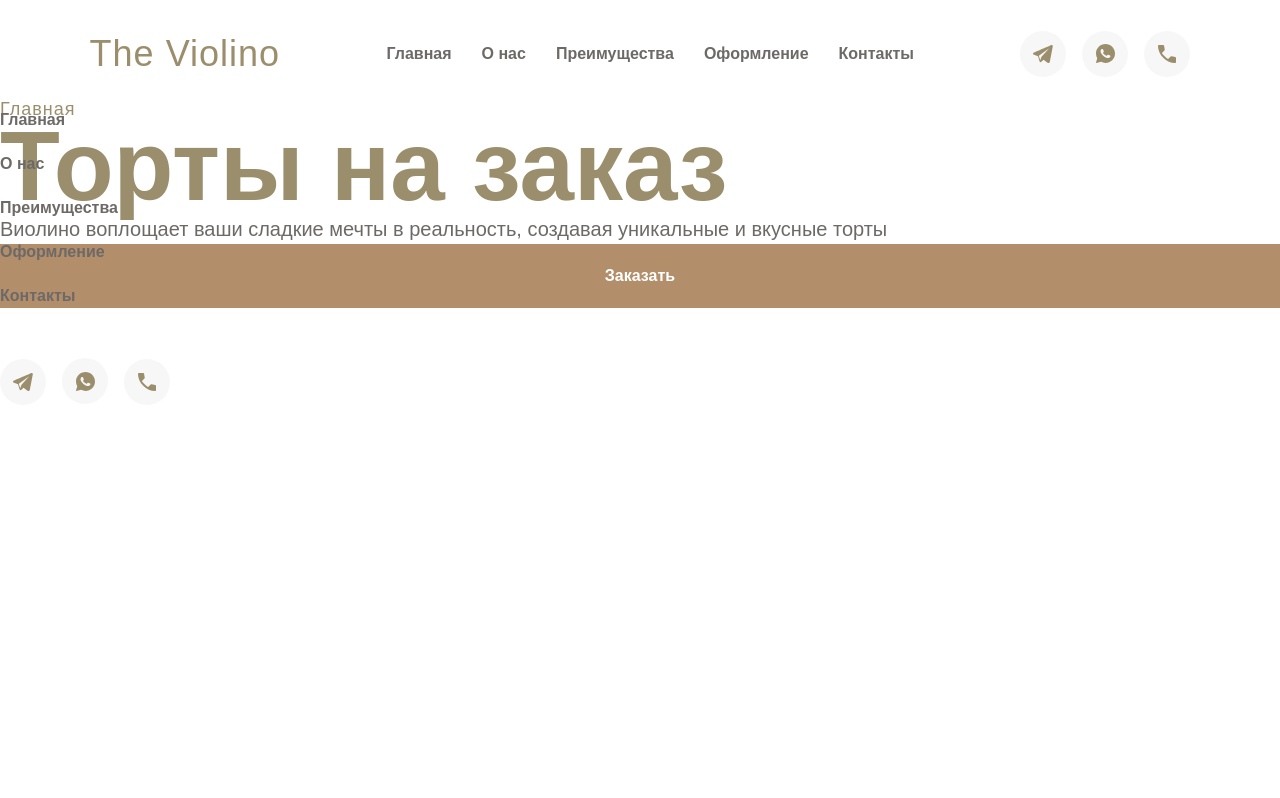
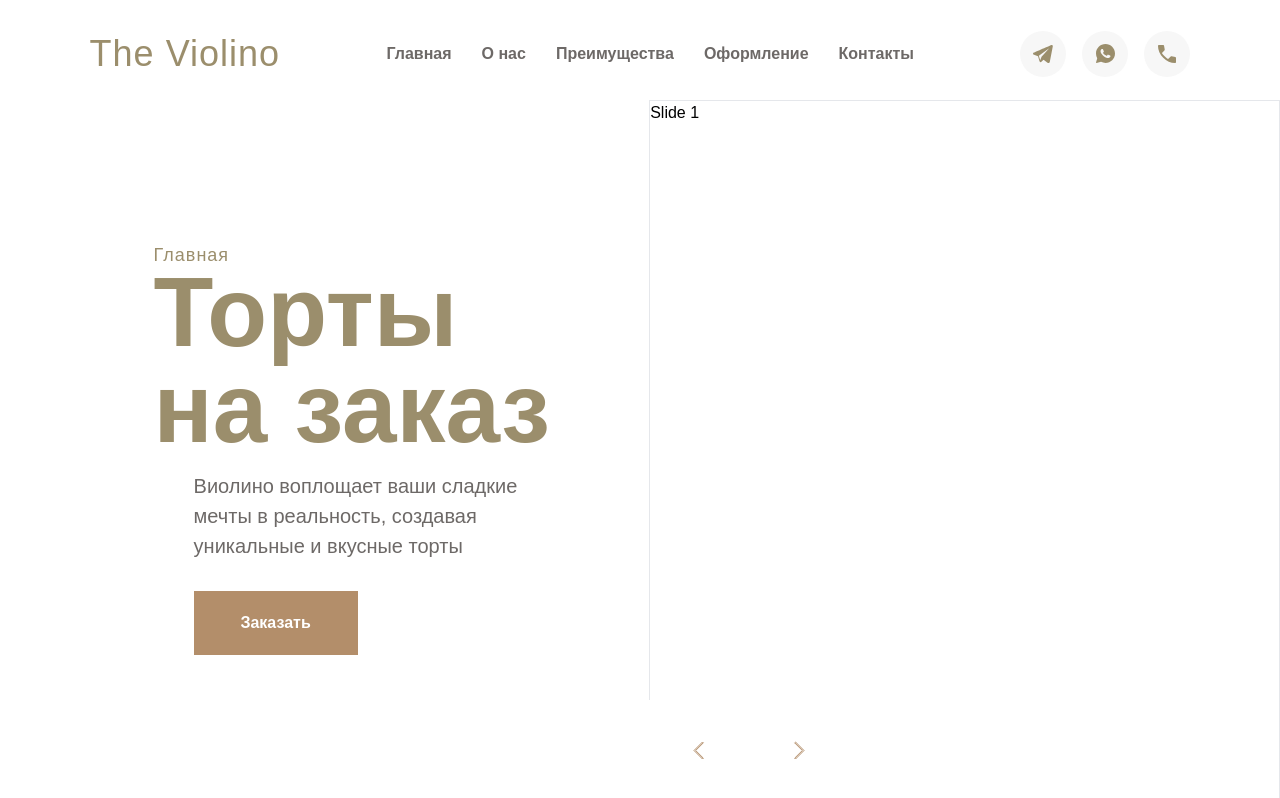
Before and after one commit to Goratsy/Violino, a React (Vite) app: page / in a window 1280 px wide. Shown: the top 798 px of the page. Built offline with nearby package versions, Linux system fonts and the light colour scheme.

Commit message:
Adding carousel and the buttons which switches the images

```diff
--- a/package.json
+++ b/package.json
@@ -11,6 +11,7 @@
   },
   "dependencies": {
     "classnames": "^2.5.1",
+    "embla-carousel-react": "^8.5.1",
     "react": "^18.3.1",
     "react-dom": "^18.3.1",
     "react-router-dom": "^7.0.2"
--- /dev/null
+++ b/src/components/UI/button/ButtonSwitch.tsx
@@ -0,0 +1,30 @@
+import classNames from "classnames";
+import { ButtonHTMLAttributes, FC } from "react";
+
+
+interface Props extends ButtonHTMLAttributes<HTMLButtonElement> {
+    rotateArrow?: string,
+    accent?: boolean,
+}
+
+const ButtonSwitch: FC<Props> = ({ rotateArrow, accent = false, ...attributes }) => {
+    let linkClass = classNames(
+        'flex items-center justify-center',
+        'duration-500 ease-in-out transition-colors',
+        `${accent ? 'bg-accent hover:bg-accentHover stroke-white fill-white' : 'bg-white hover:bg-[#fffcfa] stroke-accent fill-accent'}`,
+        'w-[100px] h-[100px]',
+        'TS:w-[50px] TS:h-[50px]',
+    );
+
+    return (
+        <>
+            <button type="button" {...attributes} className={linkClass}>
+                <svg className={`${rotateArrow} w-[12px] h-[19px]`} viewBox="0 0 12 19" fill="none" xmlns="http://www.w3.org/2000/svg">
+                    <path d="M9.5 18L1 9.5L9.5 1L10.3333 1.83333L2.66667 9.5L10.3333 17.1667L9.5 18Z" />
+                </svg>
+            </button>
+        </>
+    );
+}
+
+export default ButtonSwitch;
--- /dev/null
+++ b/src/components/UI/carousel/Carousel.css
@@ -0,0 +1,12 @@
+.embla {
+    overflow: hidden;
+}
+.embla__container {
+    display: flex;
+    height: 100%;
+}
+.embla__slide {
+    flex: 0 0 100%;
+    min-width: 0;
+    height: 100%;
+}
--- a/src/components/UI/carousel/Carousel.tsx
+++ b/src/components/UI/carousel/Carousel.tsx
@@ -1,9 +1,34 @@
-import { FC } from "react";
+import useEmblaCarousel from "embla-carousel-react";
+import { FC, useCallback } from "react";
+import './Carousel.css';
+import ButtonSwitch from "../button/ButtonSwitch";
 
 const Carousel: FC = () => {
+    const [emblaRef, emblaApi] = useEmblaCarousel({ loop: true })
+
+    const scrollPrev = useCallback(() => {
+        if (emblaApi) emblaApi.scrollPrev()
+    }, [emblaApi])
+
+    const scrollNext = useCallback(() => {
+        if (emblaApi) emblaApi.scrollNext()
+    }, [emblaApi])
+
     return (
         <>
-
+            <div className="relative h-full">
+                <div className="embla h-full" ref={emblaRef}>
+                    <div className="embla__container h-full">
+                        <div className="embla__slide border h-full">Slide 1</div>
+                        <div className="embla__slide border h-full">Slide 2</div>
+                        <div className="embla__slide border h-full">Slide 3</div>
+                    </div>
+                </div>
+                <div className="absolute bottom-0 left-0 flex">
+                    <ButtonSwitch onClick={scrollPrev}></ButtonSwitch>
+                    <ButtonSwitch onClick={scrollNext} rotateArrow="rotate-180"></ButtonSwitch>
+                </div>
+            </div>
         </>
     );
 }
--- a/src/components/UI/text/H1.tsx
+++ b/src/components/UI/text/H1.tsx
@@ -3,13 +3,15 @@ import classNames from 'classnames';
 
 interface Props {
     children: ReactNode,
-    align?: string
+    align?: string,
+    textWrap?: string
 }
 
-const H1: FC<Props> = ({children, align = 'text-left'}) => {
+const H1: FC<Props> = ({children, align = 'text-left', textWrap}) => {
     let headingClass = classNames(
         'font-sans text-primary font-semibold',
         align,
+        textWrap,
 
         'text-h1_D',
         'T:text-h1_T',
--- a/src/components/componentsOfPages/user/Header/Header.tsx
+++ b/src/components/componentsOfPages/user/Header/Header.tsx
@@ -14,20 +14,31 @@ const Header: FC = () => {
     }
 
     useEffect(() => {
+        const handleResize = () => {
+            if (window.innerWidth >= 1200) { // Если ширина >= 1200px (desktop)
+                setIsOpenBurgerMenu(false); // Закрыть меню
+                document.body.style.overflow = ''; // Восстановить прокрутку
+            }
+        };
+
         if (isOpenBurgerMenu) {
-            document.body.style.overflow = 'hidden'; // Отключаем прокрутку
+            document.body.style.overflow = 'hidden';
         } else {
-            document.body.style.overflow = ''; // Восстанавливаем прокрутку
+            document.body.style.overflow = '';
         }
+
+        // Добавляем слушатель на изменение размеров окна
+        window.addEventListener('resize', handleResize);
 
         // Очистка эффекта
         return () => {
-            document.body.style.overflow = '';
+            document.body.style.overflow = ''; // Восстанавливаем прокрутку при размонтировании
+            window.removeEventListener('resize', handleResize); // Удаляем слушатель
         };
     }, [isOpenBurgerMenu]);
 
     return (
-        <header className={`absolute w-full z-50 duration-500 ease overflow-hidden ${isOpenBurgerMenu ? 'L:h-full L:bg-surface' : 'bg-transparent h-[100px]'}`}>
+        <header className={`absolute w-full z-50 duration-500 ease overflow-hidden h-[100px] ${isOpenBurgerMenu ? 'L:h-full L:bg-surface' : 'bg-transparent'}`}>
             <div className={`w-full flex justify-between items-center px-[7%] py-[27px] L:px-[20px] TS:py-[20px] duration-500 ease-out`}>
                 <Logo></Logo>
                 <nav className="L:hidden flex justify-center items-center gap-[30px] whitespace-nowrap font-semibold text-[16px] text-secondary">
@@ -72,7 +83,7 @@ const Header: FC = () => {
                     ></span>
                 </div>
             </div>
-            <div className={`duration-300 ease-in-out ${isOpenBurgerMenu ? 'L:flex L:flex-col L:opacity-100 L:px-[20px]' : 'opacity-0'}`}>
+            <div className={`duration-300 ease-in-out ${isOpenBurgerMenu ? 'L:flex L:flex-col L:opacity-100 L:px-[20px]' : 'L:opacity-0'}`}>
                 <nav className="flex flex-col justify-center items-left pb-[50px] gap-[20px] whitespace-nowrap font-semibold text-[16px] text-secondary">
                     <a href="#" className="" onClick={closeBurgerMenu}>Главная</a>
                     <a href="#" className="" onClick={closeBurgerMenu}>О нас</a>
--- a/src/components/componentsOfPages/user/Main/HomeSection/HomeSection.tsx
+++ b/src/components/componentsOfPages/user/Main/HomeSection/HomeSection.tsx
@@ -8,16 +8,18 @@ import ButtonLink from "../../../../UI/button/ButtonLink";
 const HomeSection: FC = () => {
     return (
         <>
-            <section>
-                <div>
-                    <HeadingOfSection>Главная</HeadingOfSection>
-                    <H1>Торты на заказ</H1>
-                    <div>
-                        <Subtitle>Виолино воплощает ваши сладкие мечты в реальность, создавая уникальные и вкусные торты</Subtitle>
-                        <ButtonLink>Заказать</ButtonLink>
+            <section className="flex flex-row items-center gap-[75px] pl-[12%] h-[100vh] pt-[100px]">
+                <div className="w-[40%]">
+                    <HeadingOfSection align="text-left">Главная</HeadingOfSection>
+                    <H1 align="text-left" textWrap="text-nowrap">Торты<br/> на заказ</H1>
+                    <div className="pl-[40px] mt-[15px]">
+                        <Subtitle align="text-left">Виолино воплощает ваши сладкие мечты в реальность, создавая уникальные и вкусные торты</Subtitle>
+                        <div className="w-[164px] mt-[30px]">
+                            <ButtonLink>Заказать</ButtonLink>
+                        </div>
                     </div>
                 </div>
-                <div>
+                <div className="w-[60%] h-full">
                     <Carousel></Carousel>
                 </div>
             </section>
--- a/src/pages/user/Landing.tsx
+++ b/src/pages/user/Landing.tsx
@@ -6,7 +6,7 @@ const Landing: FC = () => {
     return (
         <>
             <Header />
-            <main className="pt-[100px]">
+            <main className="pb-80">
                 <HomeSection/>
             </main>
 
```
Also changed, not shown: src/assets/svg/arrow.svg (added), 1 other file (tests, documents, lock files or other folders).
